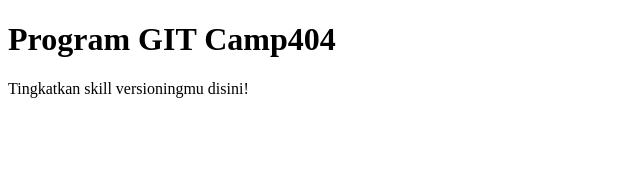
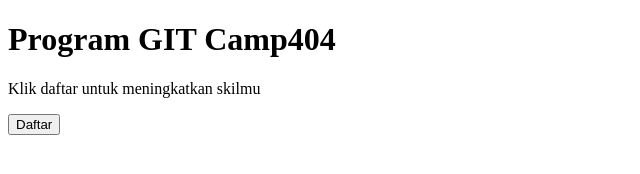
Before and after one commit to syaddadh1211/latihanGIT, a plain HTML site: page index.html in a window 1280 px wide. Shown: the whole page, without its empty margins (0-640 px from the left). Drawn offline with Linux system fonts and the light colour scheme.

Commit message:
mengubah index.html dari komputer

```diff
--- a/index.html
+++ b/index.html
@@ -8,7 +8,7 @@
 </head>
 <body>
     <h1>Program GIT Camp404</h1>
-    <p>Tingkatkan skill versioningmu disini!</p>
-
+    <p>Klik daftar untuk meningkatkan skilmu</p>
+    <button>Daftar</button>
 </body>
 </html>
```
